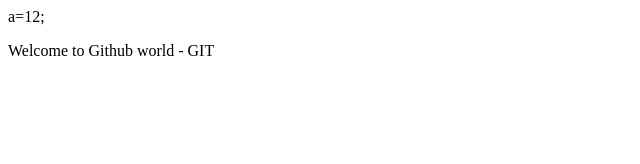
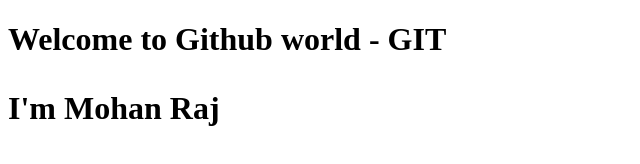
Before and after one commit to Mohanraj-Nesh/Learnings, a plain HTML site: page index.html in a window 1280 px wide. Shown: the whole page, without its empty margins (0-640 px from the left). Drawn offline with Linux system fonts and the light colour scheme.

Commit message:
merge check

```diff
--- a/index.html
+++ b/index.html
@@ -10,7 +10,8 @@
         <link rel="stylesheet" href="">
     </head>
     <body>
-        a=12;
-        <p>Welcome to Github world - GIT<p>
+        <h1>Welcome to Github world - GIT<h1>
+            <p>I'm Mohan Raj<p>
+
     </body>
 </html>
```
